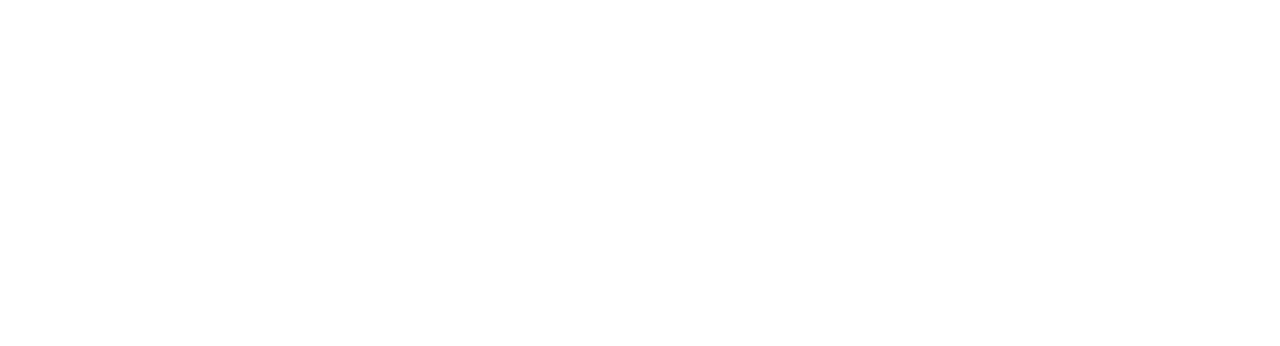
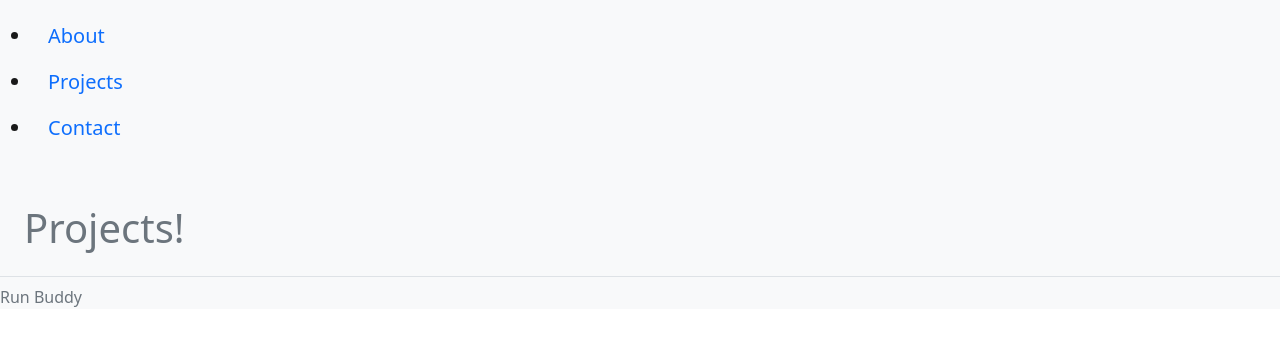
Before and after one commit to imjord/React-Portfolio, a React (Create React App) app: page /Projects in a window 1280 px wide. Shown: the top 346 px of the page. Built offline with nearby package versions, Linux system fonts and the light colour scheme.

Commit message:
have nav bars on all components

```diff
--- a/src/App.js
+++ b/src/App.js
@@ -3,7 +3,7 @@
 import About from './Components/About';
 import Content from './Components/Content/index.js';
 import Nav from './Components/Nav';
-import Footer from './Components/Footer';
+import Contact from './Components/Contact';
 import { BrowserRouter, Route, Switch } from 'react-router-dom';
 
 
@@ -12,9 +12,10 @@
     <main>
       <BrowserRouter>
       <Switch>
-      <Route exact path='/' component={Nav} />
+      <Route exact path='/' component={About} />
       <Route exact path='/About' component={About} />
-      <Route exact path='/Content' component={Content} />
+      <Route exact path='/Projects' component={Content} />
+      <Route exact path='/Contact' component={Contact} />
      </Switch>
      </BrowserRouter>
     </main>
--- a/src/Components/About/index.js
+++ b/src/Components/About/index.js
@@ -1,12 +1,18 @@
 import React from 'react';
-
+import Nav from '../Nav';
 
 
 function About(){
     return(
-        <div id="about">
-            <p> Hello im jordan and im a full stack web developer. </p>
+
+
+        <div className="text-center text-lg-start bg-light text-muted">
+             <Nav></Nav>
+            <h1 id="contact"  className="d-flex justify-content-center justify-content-lg-between p-4 border-bottom"> About </h1>
+            <p> Hello and welcome to my portfolio! My name is Jordan Im an aspiring full stack web developer with experience in Javascript and MERN. My hobbies are gaming, coding and having hot coco! Thanks for reading! </p>
         </div>
+
+
     )
 }
 
--- a/src/Components/Footer/index.js
+++ b/src/Components/Contact/index.js
@@ -1,14 +1,16 @@
 import React from "react";
+import Nav from '../Nav';
 
 
 
 
 
 
+function Contact(){
+    return(
 
-function Footer(){
-    return(
         <div className="text-center text-lg-start bg-light text-muted">
+             <Nav></Nav>
             <h1 id="contact"  className="d-flex justify-content-center justify-content-lg-between p-4 border-bottom"> Contact </h1>
         </div>
     )
@@ -18,4 +20,4 @@
 
 
 
-export default Footer;
+export default Contact;
--- a/src/Components/Content/index.js
+++ b/src/Components/Content/index.js
@@ -1,11 +1,13 @@
 import React from 'react';
-
+import Nav from '../Nav';
 
 
 function Content() {
     return(
-        <section>
-            <p> Hello </p>
+        <section className="text-center text-lg-start bg-light text-muted">
+             <Nav></Nav>
+            <h1 id="contact"  className="d-flex justify-content-center justify-content-lg-between p-4 border-bottom"> Projects! </h1>
+            <p><a> Run Buddy </a>  </p>
         </section>
     )
 }
--- a/src/Components/Nav/index.js
+++ b/src/Components/Nav/index.js
@@ -12,10 +12,10 @@
     return(
         <header className="navbar navbar-expand-lg navbar-light bg-light">
             <nav className="navbar-brand">
-                <a  href="/"> Home </a>
+
                 <ul>
                     <li><a className="nav-link" href="About">About </a></li>
-                    <li><a className="nav-link" href="Content"> Projects </a></li>
+                    <li><a className="nav-link" href="Projects"> Projects </a></li>
                     <li><a className="nav-link" href="Contact"> Contact </a></li>
                 </ul>
 
```
